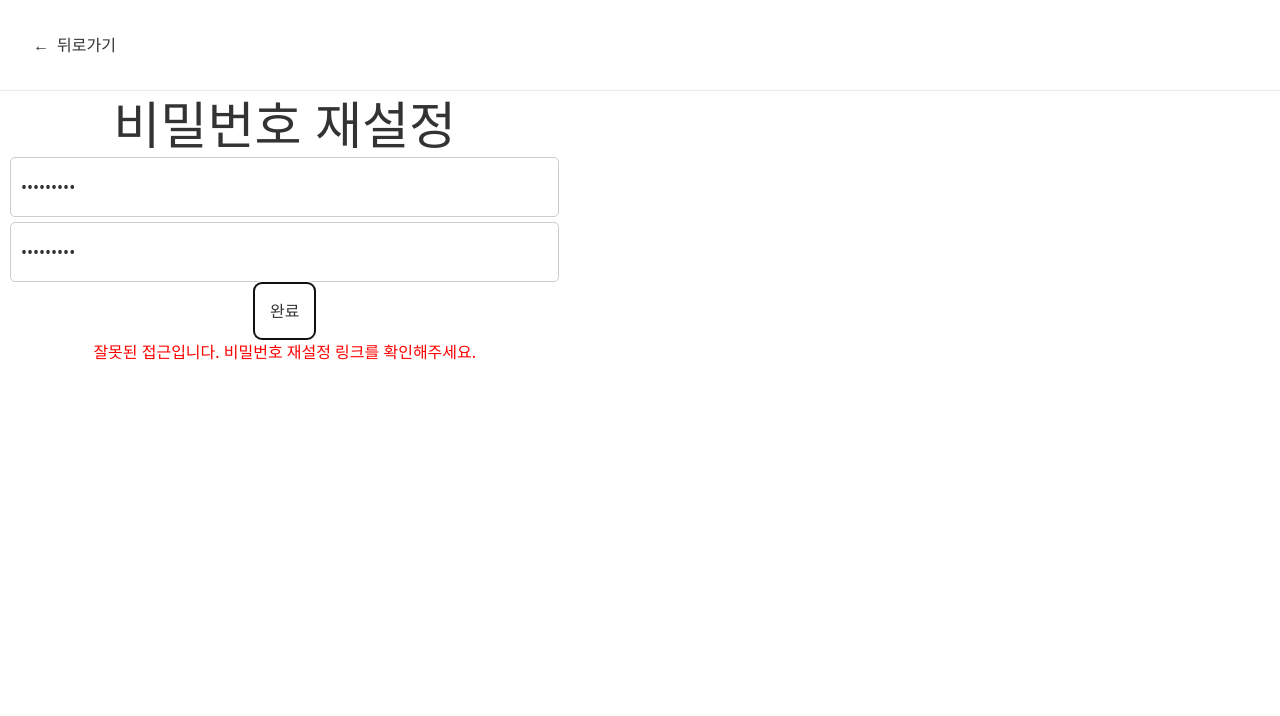
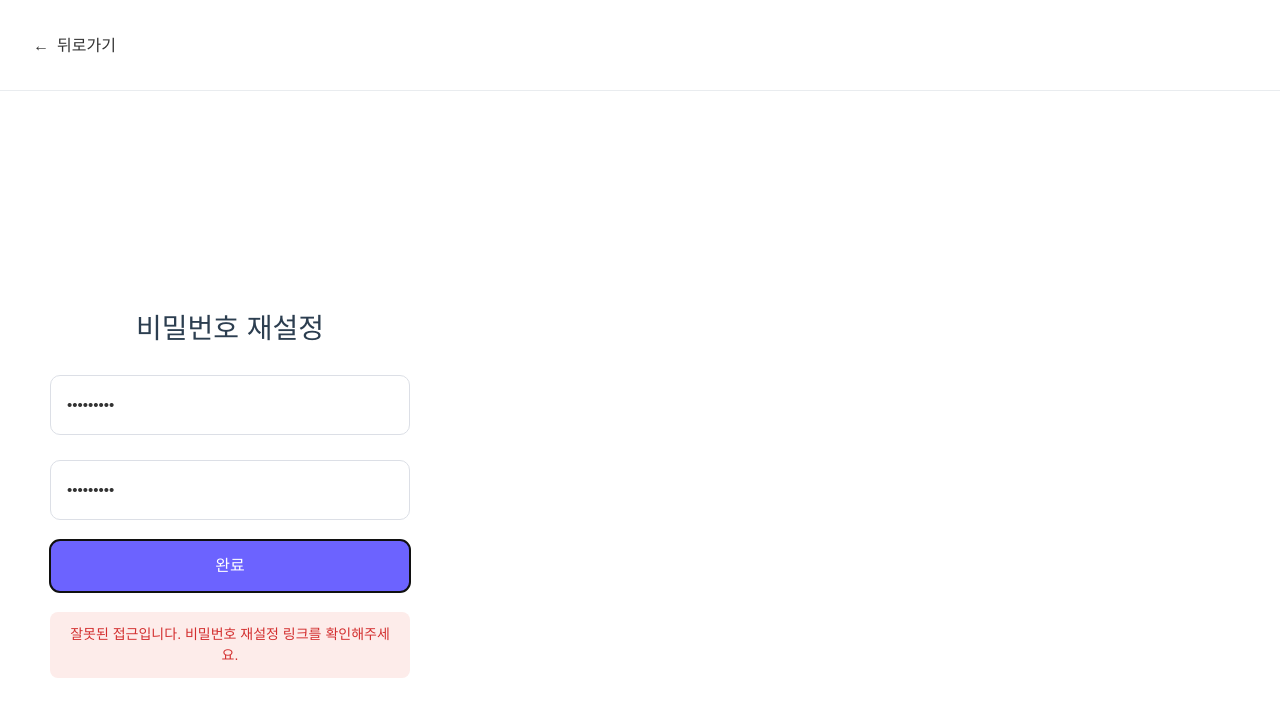
Before and after one commit to oz-4team/bbang-fe, a React (Vite) app: page /reset-password in a window 1280 px wide. Both pictures are taken after typing "Sample123", "Sample123" into the empty fields and a click on the button "완료". Shown: the top 716 px of the page. Built offline with nearby package versions, Linux system fonts and the light colour scheme; no server answers.

Commit message:
💄 Style : 비밀번호 찾기 css 추가

```diff
--- a/src/pages/ForgotPasswordPage.jsx
+++ b/src/pages/ForgotPasswordPage.jsx
@@ -28,9 +28,11 @@ function ForgotPasswordPage() {
     } else {
       setCooldownEnd(null);
     }
+    setError("");
+    setMessage("");
   }, [email]);
 
-  // ⏱️ 타이머 효과
+  // ⏱️ 타이머 효과 및 쿨타임 만료 시 localStorage 정리
   useEffect(() => {
     const interval = setInterval(() => {
       if (cooldownEnd) {
@@ -39,13 +41,18 @@ function ForgotPasswordPage() {
         if (diff <= 0) {
           setCooldownEnd(null);
           setRemainingTime(0);
+
+          // ⛏️ localStorage에서 해당 이메일의 쿨타임 삭제
+          const allCooldowns = JSON.parse(localStorage.getItem("passwordResetCooldowns")) || {};
+          delete allCooldowns[email];
+          localStorage.setItem("passwordResetCooldowns", JSON.stringify(allCooldowns));
         } else {
           setRemainingTime(diff);
         }
       }
     }, 1000);
     return () => clearInterval(interval);
-  }, [cooldownEnd]);
+  }, [cooldownEnd, email]);
 
   // 이메일 유효성 검사
   const validateEmail = (email) => {
--- a/src/pages/ResetPasswordPage.jsx
+++ b/src/pages/ResetPasswordPage.jsx
@@ -1,19 +1,17 @@
 import { useState } from "react";
 import { useSearchParams, useNavigate } from "react-router-dom";
-import { resetPassword } from "../api/authApi"; //  백엔드 API 호출
+import { resetPassword } from "../api/authApi";
+import "../styles/ResetPassword.css";
 
 function ResetPasswordPage() {
   const [searchParams] = useSearchParams();
-    const token = searchParams.get("token"); //  URL에서 토큰 가져오기
+  const token = searchParams.get("token");
   const navigate = useNavigate();
 
   const [newPassword, setNewPassword] = useState("");
   const [confirmPassword, setConfirmPassword] = useState("");
   const [message, setMessage] = useState("");
   const [error, setError] = useState("");
-
-
-    console.log("🔹 현재 토큰 값:", token);
 
   const handleSubmit = async (e) => {
     e.preventDefault();
@@ -29,25 +27,20 @@ function ResetPasswordPage() {
     }
 
     try {
-            console.log("🚀 비밀번호 재설정 요청 실행"); // 요청 확인용 콘솔 로그
-            console.log("🔹 보낼 데이터:", { token, newPassword }); // 보낼 데이터 확인
-
-            await resetPassword(token, newPassword); //  비밀번호 변경 요청
-
-            console.log("✅ 비밀번호 변경 성공!"); // 성공 로그
+      await resetPassword(token, newPassword);
       setMessage("비밀번호가 성공적으로 변경되었습니다.");
-
       setTimeout(() => {
-                navigate("/login"); //  2초 후 로그인 페이지로 이동
+        navigate("/login");
       }, 2000);
     } catch (err) {
-            console.error(" 비밀번호 재설정 오류:", err.message); // 오류 로그 출력
+      console.error("비밀번호 재설정 오류:", err.message);
       setError(err.message);
     }
   };
 
   return (
-        <div>
+    <div className="page-wrapper">
+      <div className="reset-password-container">
         <h1>비밀번호 재설정</h1>
         <form onSubmit={handleSubmit}>
           <input
@@ -66,8 +59,9 @@ function ResetPasswordPage() {
           />
           <button type="submit">완료</button>
         </form>
-            {message && <p style={{ color: "green" }}>{message}</p>}
-            {error && <p style={{ color: "red" }}>{error}</p>}
+        {message && <p className="success-message">{message}</p>}
+        {error && <p className="error-message">{error}</p>}
+      </div>
     </div>
   );
 }
--- /dev/null
+++ b/src/styles/ResetPassword.css
@@ -0,0 +1,101 @@
+.page-wrapper {
+    display: flex;
+    align-items: center;
+    justify-content: center;
+    height: 100vh;
+    padding: 20px;
+    box-sizing: border-box;
+  }
+
+  .reset-password-container {
+    width: 100%;
+    max-width: 420px;
+    padding: 40px 30px;
+    border-radius: 16px;
+    font-family: 'Noto Sans KR', sans-serif;
+    text-align: center;
+    transition: transform 0.3s ease;
+  }
+
+  .reset-password-container:hover {
+    transform: translateY(-2px);
+  }
+
+  .reset-password-container h1 {
+    font-size: 28px;
+    margin-bottom: 25px;
+    color: #2c3e50;
+    font-weight: 700;
+  }
+
+  .reset-password-container input[type="password"] {
+    width: 100%;
+    padding: 14px 16px;
+    margin-bottom: 20px;
+    border: 1px solid #dcdfe6;
+    border-radius: 10px;
+    font-size: 15px;
+    transition: all 0.3s ease;
+    outline: none;
+  }
+
+  .reset-password-container input[type="password"]:focus {
+    border-color: #6c63ff;
+    box-shadow: 0 0 0 3px rgba(108, 99, 255, 0.15);
+  }
+
+  .reset-password-container button[type="submit"] {
+    width: 100%;
+    padding: 14px 16px;
+    font-size: 16px;
+    background-color: #6c63ff;
+    color: #fff;
+    border: none;
+    border-radius: 10px;
+    cursor: pointer;
+    font-weight: 600;
+    transition: background-color 0.3s ease, transform 0.2s ease;
+  }
+
+  .reset-password-container button[type="submit"]:hover {
+    background-color: #5a52e8;
+    transform: translateY(-1px);
+  }
+
+  .reset-password-container button[type="submit"]:disabled {
+    background-color: #c5c5c5;
+    cursor: not-allowed;
+    transform: none;
+  }
+
+  .success-message,
+  .error-message {
+    margin-top: 20px;
+    padding: 12px 16px;
+    border-radius: 8px;
+    font-size: 14px;
+    font-weight: 500;
+    animation: fadeIn 0.3s ease-in-out;
+    animation-fill-mode: both;
+  }
+
+  .success-message {
+    background-color: #e8f5e9;
+    color: #2e7d32;
+  }
+
+  .error-message {
+    background-color: #fdecea;
+    color: #d32f2f;
+  }
+
+  @keyframes fadeIn {
+    from {
+      opacity: 0;
+      transform: translateY(6px);
+    }
+    to {
+      opacity: 1;
+      transform: translateY(0);
+    }
+  }
```
Lines whose indentation alone changed are shown as unchanged.
